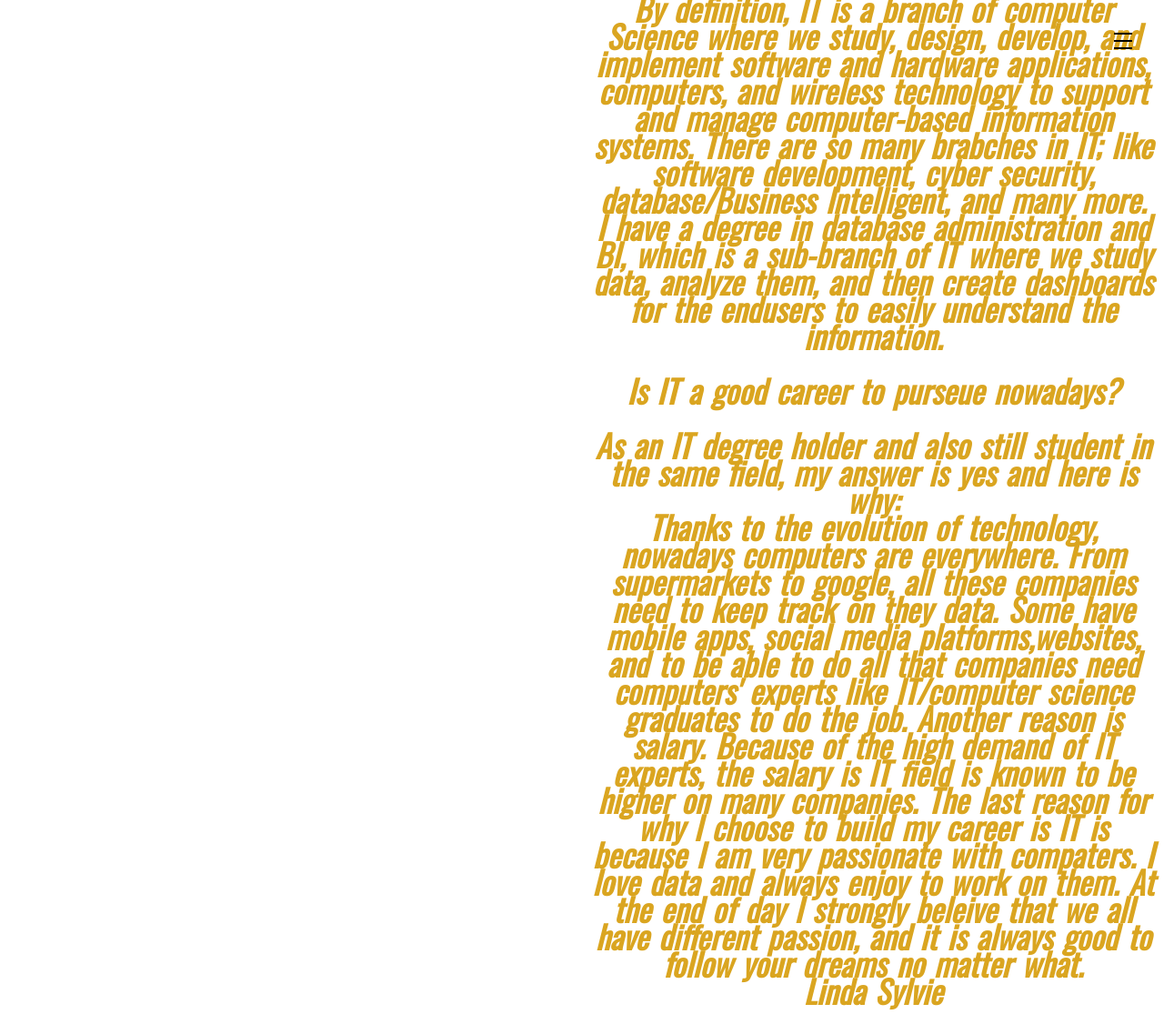
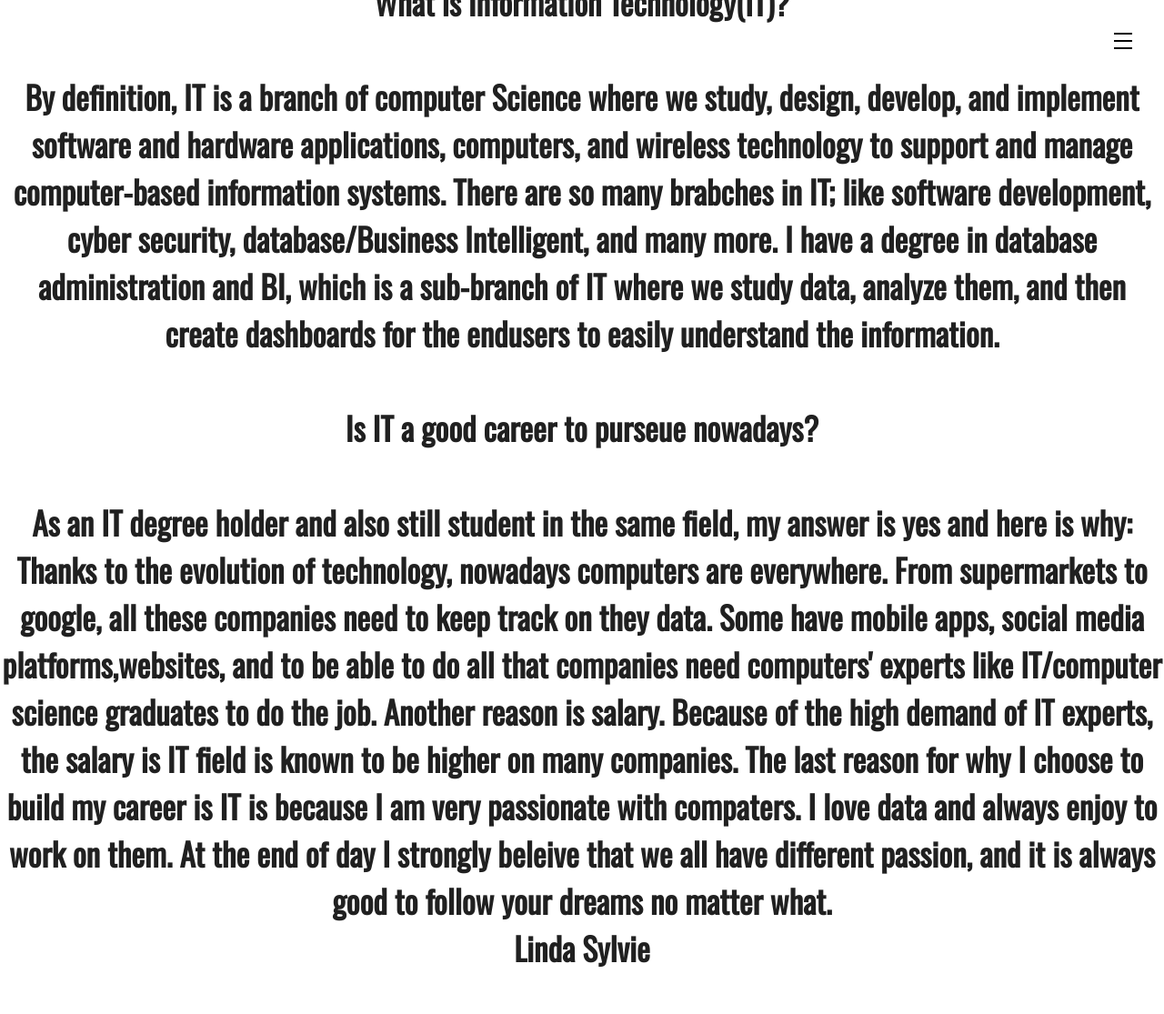
Before and after one commit to MLH-Fellowship/all-in-project, a Jekyll site: the page built from posts.html, in a window 1280 px wide. Shown: the whole page at 91% size. Built offline with Jekyll 4.4.1, drawn with Linux system fonts in a browser that asks for light colours; nearby versions of some CDN libraries; after the commit the page ends 1068 px from its top, so only the background shows below that.

Commit message:
remove styling

```diff
--- a/_sass/styles.scss
+++ b/_sass/styles.scss
@@ -4,7 +4,6 @@
 	margin: 0;
 	padding: 0;
 	box-sizing: border-box;
-	font-family: 'Lato', sans-serif;
 	font-family: 'Oswald', sans-serif;
   }
   .wrapper{
@@ -165,62 +164,3 @@
 	 transition-delay: .6s;
 	transform: translateX(-100px);
 }
-/* CSS for about page*/
-  .column {
-	float: left;
-	width: 33.33%;
-	padding: 5px;
-  }
-
-  /* Clearfix (clear floats) */
-  .row::after {
-	content: "";
-	clear: both;
-	display: table;
-  }
-  #borderimg1 {
-  border: 10px solid transparent;
-  padding: 15px;
-  border-image: url(border.png) 30 round;
-  }
-
-  #borderimg2 {
-  border: 10px solid transparent;
-  padding: 15px;
-  border-image: url(border.png) 30 stretch;
-  }
-
-/*CSS for blog posts page*/
-
-
-.column {
-  float: left;
-  padding: 10px;
-}
-.left{
-  width: 50% ;
-  background-image: url('Sunflower.jpg');
-  background-repeat: no-repeat;
-  background-position: center;
-  height: 100%;
-}
-
-.right {
-  width: 50%;
-  height: 100%;
-  font-style: normal;
-  font-size: 15px;
-  word-spacing: 3px;
-  font-family: Arial, Helvetica, sans-serif;
-  font-style: italic;
-  color: goldenrod;
-  line-height: 30px;
-}
-
-
-/* Clear floats after the columns */
-.row:after {
-  content: "";
-  display: table;
-  clear: both;
-}
```
